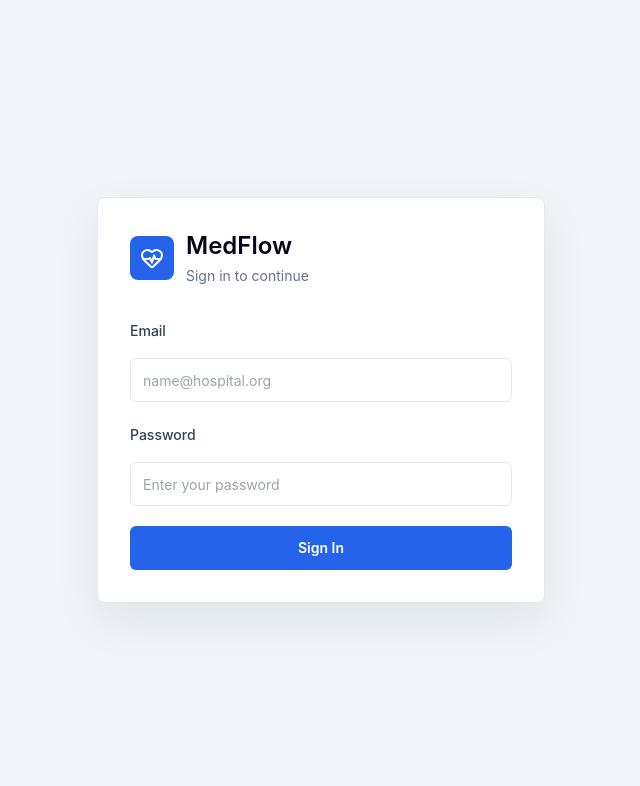
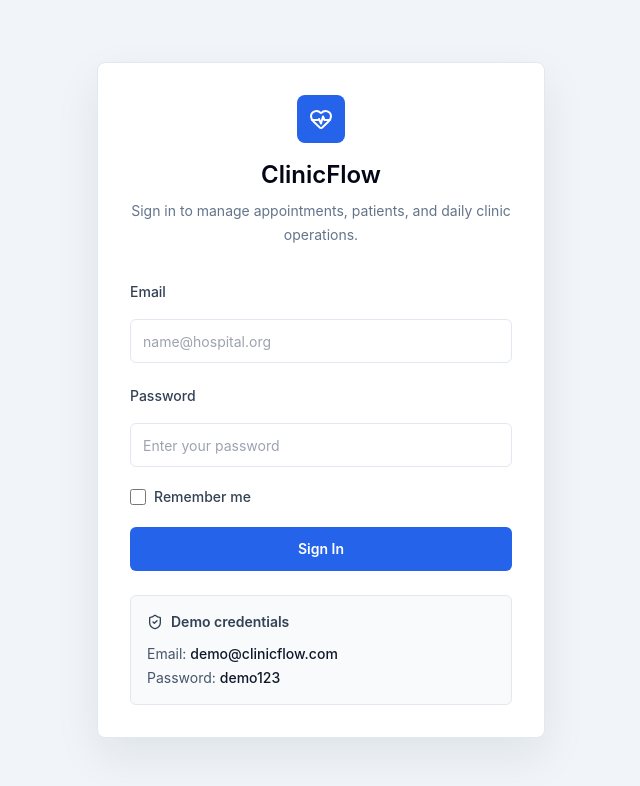
Before and after one commit to romanserban/medflow, a React (Vite) app: page /login in a window 1280 px wide. Shown: the top 786 px of the page, without its empty margins (319-959 px from the left). Built offline with nearby package versions, Linux system fonts and the light colour scheme.

Commit message:
login flow

```diff
--- a/src/pages/LoginPage.tsx
+++ b/src/pages/LoginPage.tsx
@@ -1,22 +1,93 @@
 import { useState } from 'react'
-import { HeartPulse } from 'lucide-react'
+import type { ChangeEvent, FormEvent } from 'react'
+import { HeartPulse, ShieldCheck } from 'lucide-react'
+import { useNavigate } from 'react-router-dom'
 import { Button } from '../components/Button'
 import { Card } from '../components/Card'
 import { Input } from '../components/Input'
 
+const demoEmail = 'demo@clinicflow.com'
+const demoPassword = 'demo123'
+
 const loginPageClassName =
-  'flex min-h-screen items-center justify-center bg-slate-100 px-4 py-10 text-slate-950'
-const loginCardClassName = 'w-full max-w-md p-8'
-const brandClassName = 'flex items-center gap-3'
+  'flex min-h-screen items-center justify-center bg-slate-100 px-4 py-8 text-slate-950 sm:py-10'
+const loginCardClassName = 'w-full max-w-md p-6 sm:p-8'
+const brandClassName = 'flex flex-col items-center text-center'
 const brandIconClassName =
-  'flex h-11 w-11 items-center justify-center rounded-lg bg-clinical-600 text-white'
-const titleClassName = 'text-2xl font-semibold'
-const subtitleClassName = 'mt-1 text-sm text-slate-500'
+  'flex h-12 w-12 items-center justify-center rounded-lg bg-clinical-600 text-white'
+const titleClassName = 'mt-4 text-2xl font-semibold'
+const subtitleClassName = 'mt-2 max-w-sm text-sm leading-6 text-slate-500'
 const formClassName = 'mt-8 space-y-5'
+const formOptionsClassName = 'flex items-center justify-between gap-4'
+const rememberLabelClassName = 'flex items-center gap-2 text-sm font-medium text-slate-700'
+const checkboxClassName =
+  'h-4 w-4 rounded border-slate-300 text-clinical-600 focus:ring-clinical-100'
+const demoBoxClassName = 'mt-6 rounded-md border border-slate-200 bg-slate-50 p-4'
+const demoHeaderClassName = 'flex items-center gap-2 text-sm font-semibold text-slate-700'
+const demoTextClassName = 'mt-3 space-y-1 text-sm text-slate-600'
+const demoValueClassName = 'font-medium text-slate-900'
+const formErrorClassName =
+  'rounded-md border border-rose-200 bg-rose-50 px-3 py-2 text-sm text-rose-700'
+
+interface LoginErrors {
+  email?: string
+  form?: string
+  password?: string
+}
 
 export function LoginPage() {
+  const navigate = useNavigate()
   const [email, setEmail] = useState('')
+  const [errors, setErrors] = useState<LoginErrors>({})
   const [password, setPassword] = useState('')
+  const [rememberMe, setRememberMe] = useState(false)
+
+  const handleEmailChange = (event: ChangeEvent<HTMLInputElement>) => {
+    setEmail(event.target.value)
+    setErrors((currentErrors) => ({
+      ...currentErrors,
+      email: undefined,
+      form: undefined,
+    }))
+  }
+
+  const handlePasswordChange = (event: ChangeEvent<HTMLInputElement>) => {
+    setPassword(event.target.value)
+    setErrors((currentErrors) => ({
+      ...currentErrors,
+      form: undefined,
+      password: undefined,
+    }))
+  }
+
+  const handleSubmit = (event: FormEvent<HTMLFormElement>) => {
+    event.preventDefault()
+
+    const nextErrors: LoginErrors = {}
+    const trimmedEmail = email.trim()
+    const trimmedPassword = password.trim()
+
+    if (!trimmedEmail) {
+      nextErrors.email = 'Email is required.'
+    }
+
+    if (!trimmedPassword) {
+      nextErrors.password = 'Password is required.'
+    }
+
+    if (nextErrors.email || nextErrors.password) {
+      setErrors(nextErrors)
+      return
+    }
+
+    if (trimmedEmail !== demoEmail || trimmedPassword !== demoPassword) {
+      setErrors({ form: 'Invalid demo credentials. Please try again.' })
+      return
+    }
+
+    setErrors({})
+    navigate('/dashboard')
+  }
 
   return (
     <main className={loginPageClassName}>
@@ -25,32 +96,62 @@ export function LoginPage() {
           <div className={brandIconClassName}>
             <HeartPulse size={24} aria-hidden="true" />
           </div>
-          <div>
-            <h1 className={titleClassName}>MedFlow</h1>
-            <p className={subtitleClassName}>Sign in to continue</p>
-          </div>
+          <h1 className={titleClassName}>ClinicFlow</h1>
+          <p className={subtitleClassName}>
+            Sign in to manage appointments, patients, and daily clinic operations.
+          </p>
         </div>
 
-        <form className={formClassName}>
+        <form className={formClassName} onSubmit={handleSubmit}>
+          {errors.form && <p className={formErrorClassName}>{errors.form}</p>}
           <Input
+            error={errors.email}
             label="Email"
             type="email"
             placeholder="name@hospital.org"
             value={email}
-            onChange={(event) => setEmail(event.target.value)}
+            onChange={handleEmailChange}
           />
           <Input
+            error={errors.password}
             label="Password"
             type="password"
             placeholder="Enter your password"
             value={password}
-            onChange={(event) => setPassword(event.target.value)}
+            onChange={handlePasswordChange}
           />
 
-          <Button className="w-full" size="lg">
+          <div className={formOptionsClassName}>
+            <label className={rememberLabelClassName}>
+              <input
+                checked={rememberMe}
+                className={checkboxClassName}
+                onChange={(event) => setRememberMe(event.target.checked)}
+                type="checkbox"
+              />
+              Remember me
+            </label>
+          </div>
+
+          <Button className="w-full" size="lg" type="submit">
             Sign In
           </Button>
         </form>
+
+        <div className={demoBoxClassName}>
+          <div className={demoHeaderClassName}>
+            <ShieldCheck size={16} aria-hidden="true" />
+            Demo credentials
+          </div>
+          <div className={demoTextClassName}>
+            <p>
+              Email: <span className={demoValueClassName}>{demoEmail}</span>
+            </p>
+            <p>
+              Password: <span className={demoValueClassName}>{demoPassword}</span>
+            </p>
+          </div>
+        </div>
       </Card>
     </main>
   )
```
